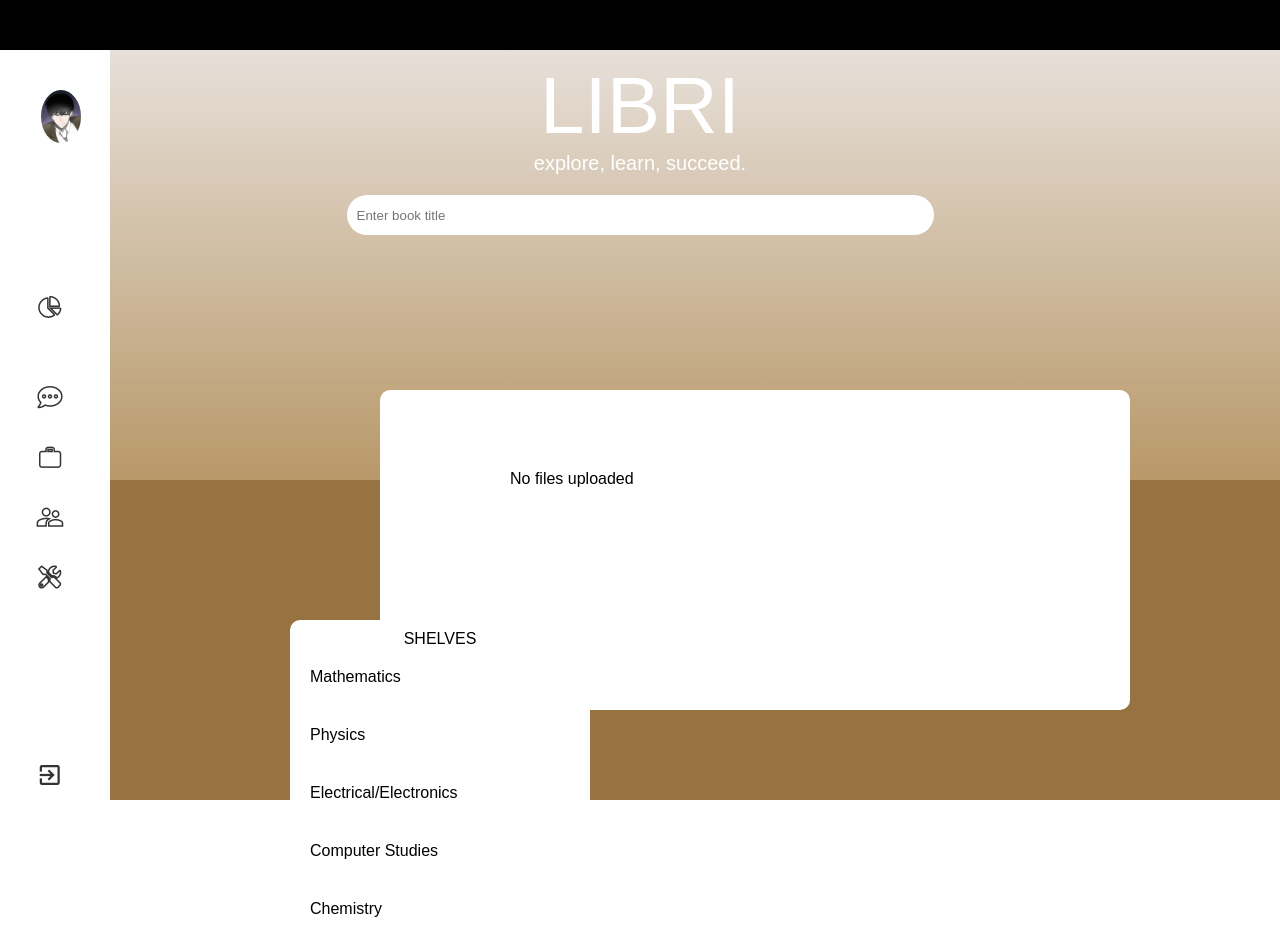
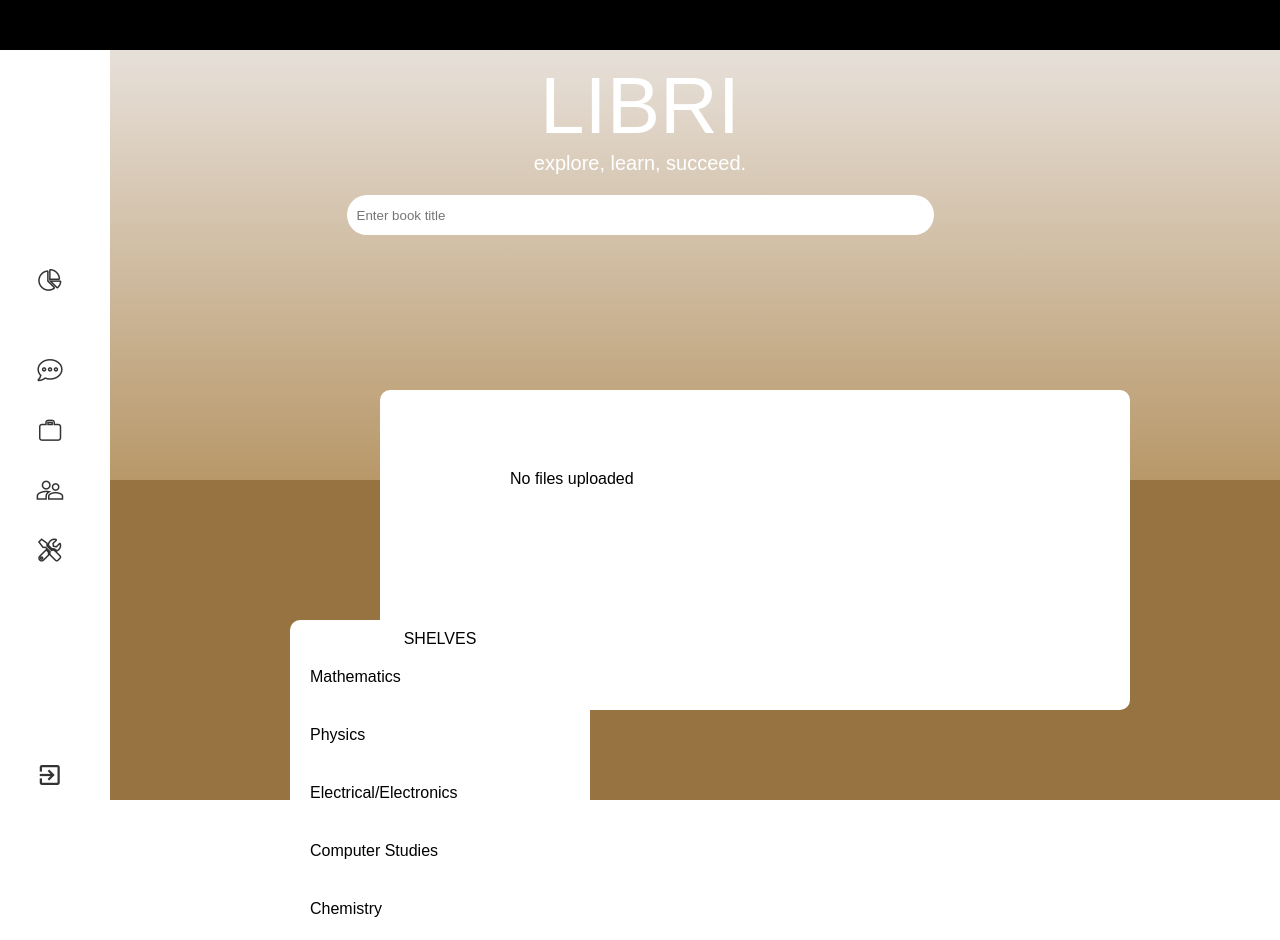
Before and after one commit to RalphisCoding29/PHPLMS_FINAL, a PHP site: page /Student-page-math.php in a window 1280 px wide. Run offline with PHP 8.4, Linux system fonts and the light colour scheme; data that the repository does not hold is empty.

Commit message:
Update Student-page-math.php

```diff
--- a/phplms/Student-page-math.php
+++ b/phplms/Student-page-math.php
@@ -22,7 +22,7 @@ include "libri_dbcon.php";
 
         <div class="side-nav">
             <div class="user">
-                <img src="images/Untitled1.png" class="user-img">
+                <img src="" class="user-img">
                 <div>
                     <p>USER</p>
                 </div>
```
